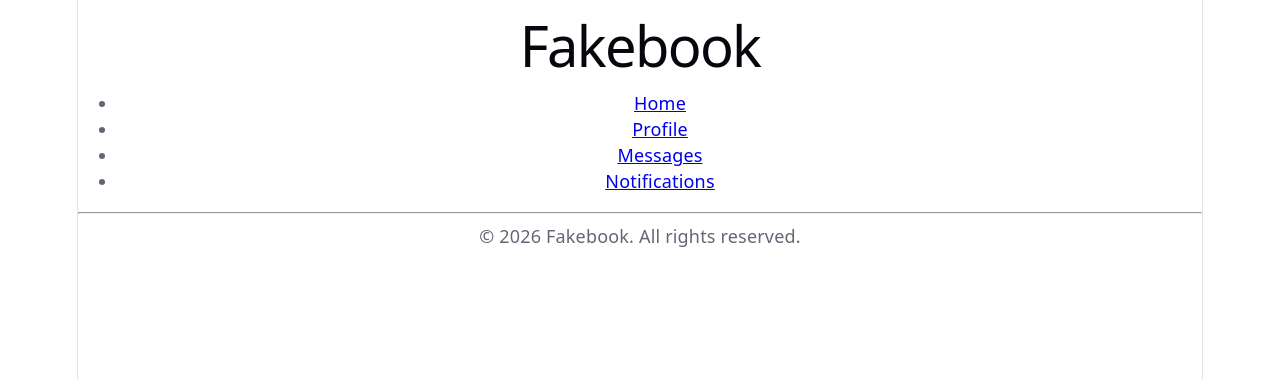
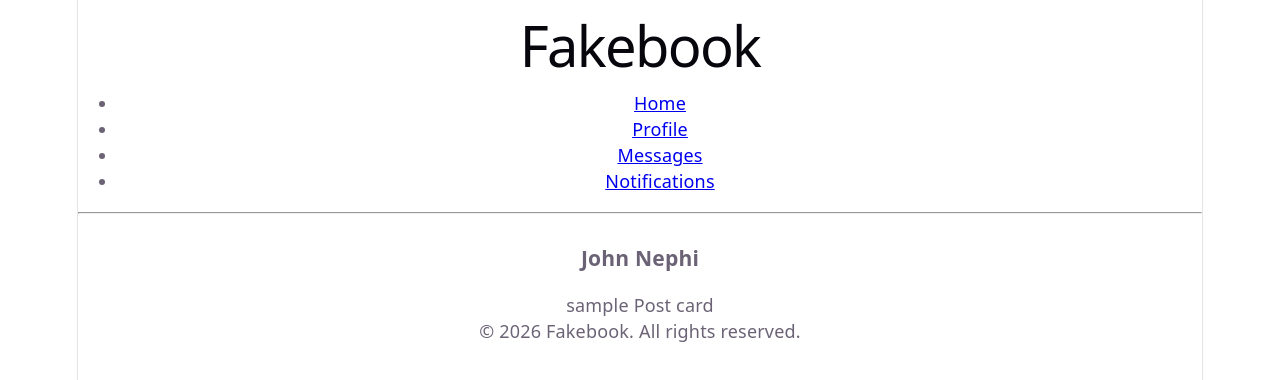
Before and after one commit to johnbords/learn-front-end, a React (Vite) app in the folder fakebook-frontend/: page / in a window 1280 px wide. Shown: the top 380 px of the page. Built offline with nearby package versions, Linux system fonts and the light colour scheme.

Commit message:
Add PostCard component and integrate it into App

```diff
--- a/fakebook-frontend/src/App.jsx
+++ b/fakebook-frontend/src/App.jsx
@@ -1,11 +1,15 @@
 import Header from './Header.jsx'
 import Footer from './Footer.jsx'
+import PostCard from './PostCard.jsx';
 
 function App() {
   return(
     <>
-      <Header/>
-      <Footer/>
+      <Header />
+
+      <PostCard name = "John Nephi" content = "sample Post card" />
+
+      <Footer />
     </>
   );
 }
--- /dev/null
+++ b/fakebook-frontend/src/PostCard.jsx
@@ -0,0 +1,11 @@
+
+function PostCard({ name, content }) {
+    return(
+        <div className = "post-card">
+            <h3>{name}</h3>
+            <p>{content}</p>
+        </div>
+    );
+}
+
+export default PostCard;
```
